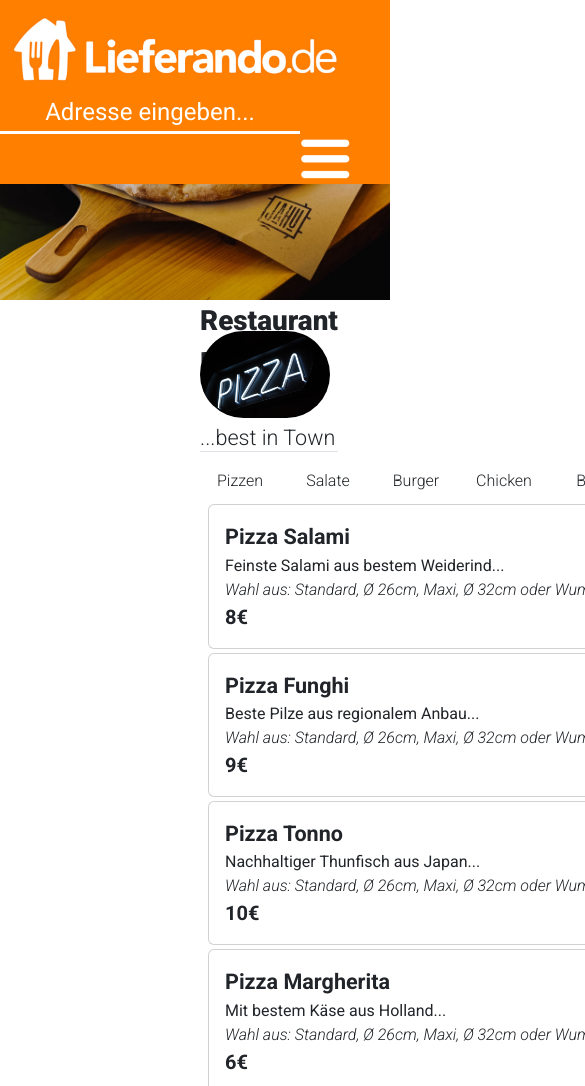
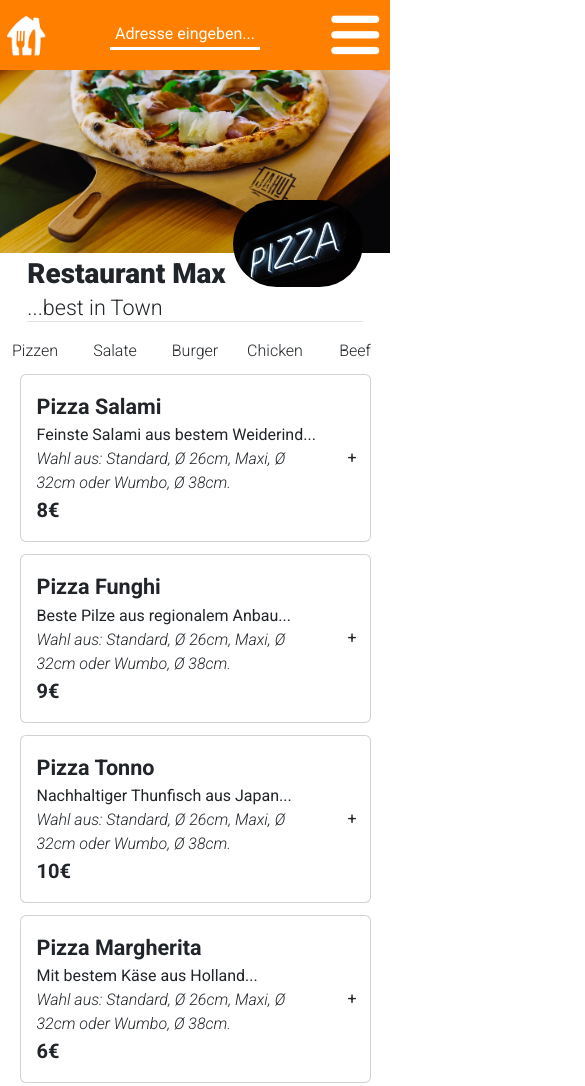
Before and after one commit to JohannHolm/Lieferando, a website: page index.html in a window 390 px wide. Shown: the top 1086 px of the page, 585 px wide, since content can reach past the window. Drawn offline with nearby package versions, Linux system fonts and the light colour scheme.

Commit message:
responsive, css

```diff
--- a/index.html
+++ b/index.html
@@ -21,13 +21,14 @@
             <a class="navbar-brand" href="index.html">
                 <img src="/img/icons/navbar-logo.png" alt="Logo" class="d-inline-block align-text-top navbar-logo">
             </a>
+            <img class="navbar-menu-logo-resp" src="img/icons/navbar-logo-resp.png" alt="">
             <input class="input-navbar" placeholder="Adresse eingeben..." type="text">
             <img onclick="" data-bs-toggle="offcanvas" data-bs-target="#offcanvasRight" aria-controls="offcanvasRight"
                 class="navbar-menu-logo" src="img/icons/navbar-menu-logo.png" alt="">
         </div>
     </nav>
+    <img class="main-img" src="img/menu/main-head-img.jpg" alt="">
 
-    <img class="main-img" src="img/menu/main-head-img.jpg" alt="">
 
     <div class="content">
         <div class="fw-bolder fs-1">Restaurant Max <img class="restaurant-logo" src="img/icons/restaurant-logo.jpg"
--- a/style.css
+++ b/style.css
@@ -135,16 +135,22 @@
 
 .sidebar-card span {
   width: 5vh;
-  text-align: center;
+  text-align: left;
 }
 
 .sidebar-card span:nth-child(3) {
   min-width: 10vh;
   max-width: 10vh;
+  margin-left: 3vh;
 }
 
 .sidebar-card span:last-child {
   text-align: end;
+}
+
+.sidebar-card span:first-child{
+  width: 2vh;
+  margin-right: 1vh;
 }
 
 .sumBasket {
@@ -162,6 +168,7 @@
   margin-left: 16px;
   margin-right: 16px;
   margin-top: 8px;
+  margin-bottom: 8px;
   border-radius: 20px;
 }
 
@@ -174,3 +181,208 @@
   flex-direction: row;
   margin: 2px;
 }
+
+.offcanvas {
+overflow-y: scroll;
+overflow-x: hidden;
+}
+
+.navbar-menu-logo-resp {
+  display: none;
+}
+
+@media (max-width: 576px) {
+
+  .menu-navbar span {
+    margin-right: 0;
+  }
+
+  .sidebar-card span {
+    margin-right: 1vh;
+
+  }
+  .content {
+    padding: 0;
+    justify-content: center;
+  }
+
+  .card {
+   margin-right: 8px;
+   margin-left: 8px;
+   margin-bottom: 8px;
+   display: flex;
+   align-items: center;
+   min-width: 90vw;
+   width: 90vw;
+  }
+
+  .main-box-meals {
+    display: flex;
+    align-items: center;
+    flex-direction: column;
+  }
+
+  .main-img {
+    min-width: 100vw;
+  }
+
+  .navbar-brand {
+    display: none;
+
+  }
+
+  .navbar-menu-logo {
+    margin: 10px;
+  }
+
+  .input-navbar {
+    margin: 10px;
+    width: 150px;
+    font-size: 16px;
+  }
+
+  .navbar-menu-logo-resp {
+    display: block;
+  }
+
+  .navbar {
+    flex-direction: row;
+  }
+
+  .navbar-menu-logo-resp {
+    width: 50px;
+    height: 50px;
+  }
+
+  .offcanvas.offcanvas-end {
+    width: 100vh;
+  }
+
+  .sidebar-card {
+    justify-content: center;
+  }
+
+}
+
+@media (max-width: 576px) {
+  .content {
+    padding: 0;
+    justify-content: center;
+  }
+
+  .card {
+   margin-right: 8px;
+   margin-left: 8px;
+   display: flex;
+   align-items: center;
+   min-width: 90vw;
+   width: 90vw;
+  }
+
+  .main-box-meals {
+    display: flex;
+    align-items: center;
+    flex-direction: column;
+  }
+
+  .main-img {
+    width: 100vw;
+    height: 30vh;
+  }
+
+  .navbar-brand {
+    display: none;
+
+  }
+
+  .navbar-menu-logo {
+    margin: 10px;
+  }
+
+  .input-navbar {
+    margin: 10px;
+  }
+
+  .navbar-menu-logo-resp {
+    display: block;
+  }
+
+  .navbar {
+    flex-direction: row;
+  }
+
+  .navbar-menu-logo-resp {
+    width: 50px;
+    height: 50px;
+  }
+
+  .offcanvas.offcanvas-end {
+    width: 100vh;
+  }
+
+  .sidebar-card {
+    justify-content: center;
+  }
+
+}
+
+@media (max-width: 1200px) {
+  .content {
+    padding: 0;
+    justify-content: center;
+  }
+
+  .card {
+    margin-right: 8px;
+    margin-left: 8px;
+   display: flex;
+   align-items: center;
+   min-width: 90vw;
+   width: 90vw;
+  }
+
+  .main-box-meals {
+    display: flex;
+    align-items: center;
+    flex-direction: column;
+  }
+
+  .main-img {
+    width: 100vw;
+    height: 30vh;
+  }
+
+  .navbar-brand {
+    display: none;
+
+  }
+
+  .navbar-menu-logo {
+    margin: 10px;
+  }
+
+  .input-navbar {
+    margin: 10px;
+  }
+
+  .navbar-menu-logo-resp {
+    display: block;
+  }
+
+  .navbar {
+    flex-direction: row;
+  }
+
+  .navbar-menu-logo-resp {
+    width: 50px;
+    height: 50px;
+  }
+
+  .offcanvas.offcanvas-end {
+    width: 100vh;
+  }
+
+  .sidebar-card {
+    justify-content: center;
+  }
+}
```
Also changed, not shown: img/icons/navbar-logo-resp.png (added).
